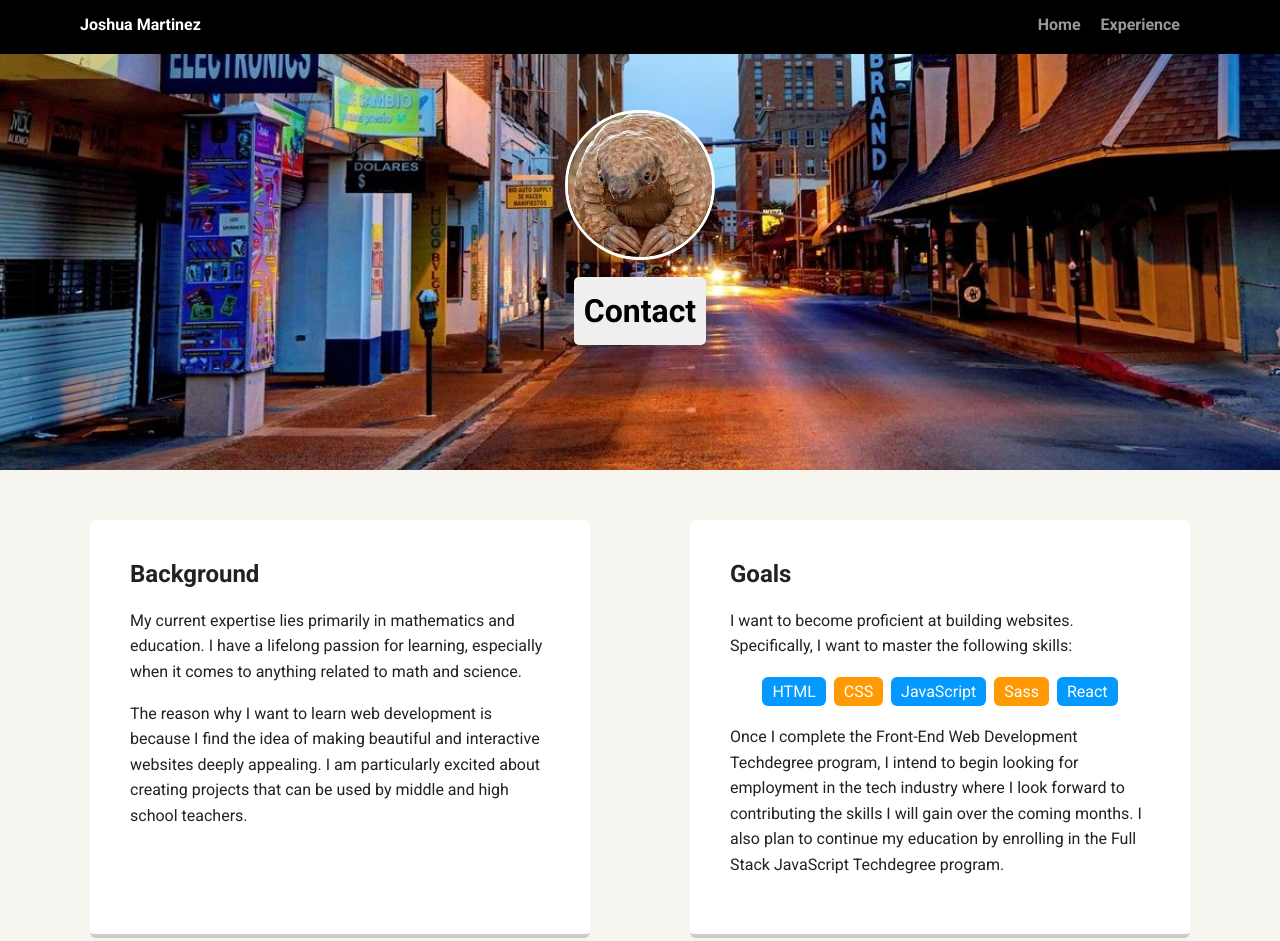
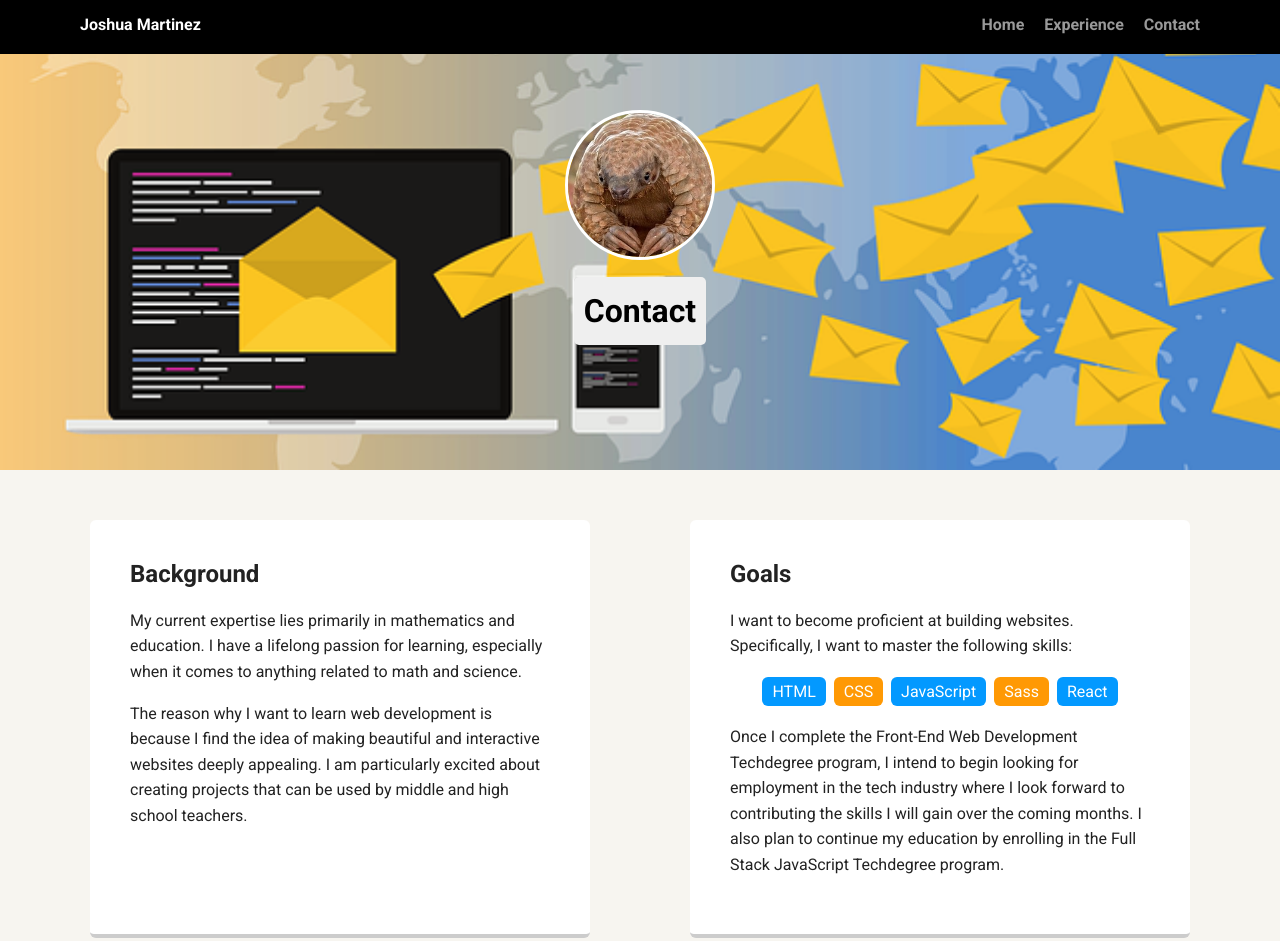
Before and after one commit to joshua-mtz/Techdegree_Project1, a plain HTML site: page contact.html in a window 1280 px wide. Shown: the top 941 px of the page. Drawn offline with Linux system fonts and the light colour scheme; a web font is replaced by a local one.

Commit message:
Modified contact page.

```diff
--- a/contact.html
+++ b/contact.html
@@ -14,11 +14,11 @@
           <li class="name">Joshua Martinez</li>
           <li><a href="index.html">Home</a></li>
           <li><a href="experience.html">Experience</a></li>
-          <li><a href="contact.html"></a></li>
+          <li><a href="contact.html">Contact</a></li>
         </ul>
     </nav>
 
-    <header class="header1">
+    <header class="header3">
       <img src="images/profile_pic.jpg" alt="Drawing of Joshua Martinez" class="profile-image">
       <h1 class="tag name">Contact</h1>
     </header>
--- a/styles.css
+++ b/styles.css
@@ -78,6 +78,14 @@ header .profile-image:hover {
 .header2 {
   text-align: center;
   background: url('images/math.png') no-repeat top center ;
+  background-size: cover;
+  overflow: hidden;
+  padding-top: 60px;
+
+}
+.header3 {
+  text-align: center;
+  background: url('images/contact.png') no-repeat top center ;
   background-size: cover;
   overflow: hidden;
   padding-top: 60px;
```
Also changed, not shown: experience.html (+1 -1 lines), index.html (+1 -1 lines), images/contact.png (added), images/math.png (deleted).
